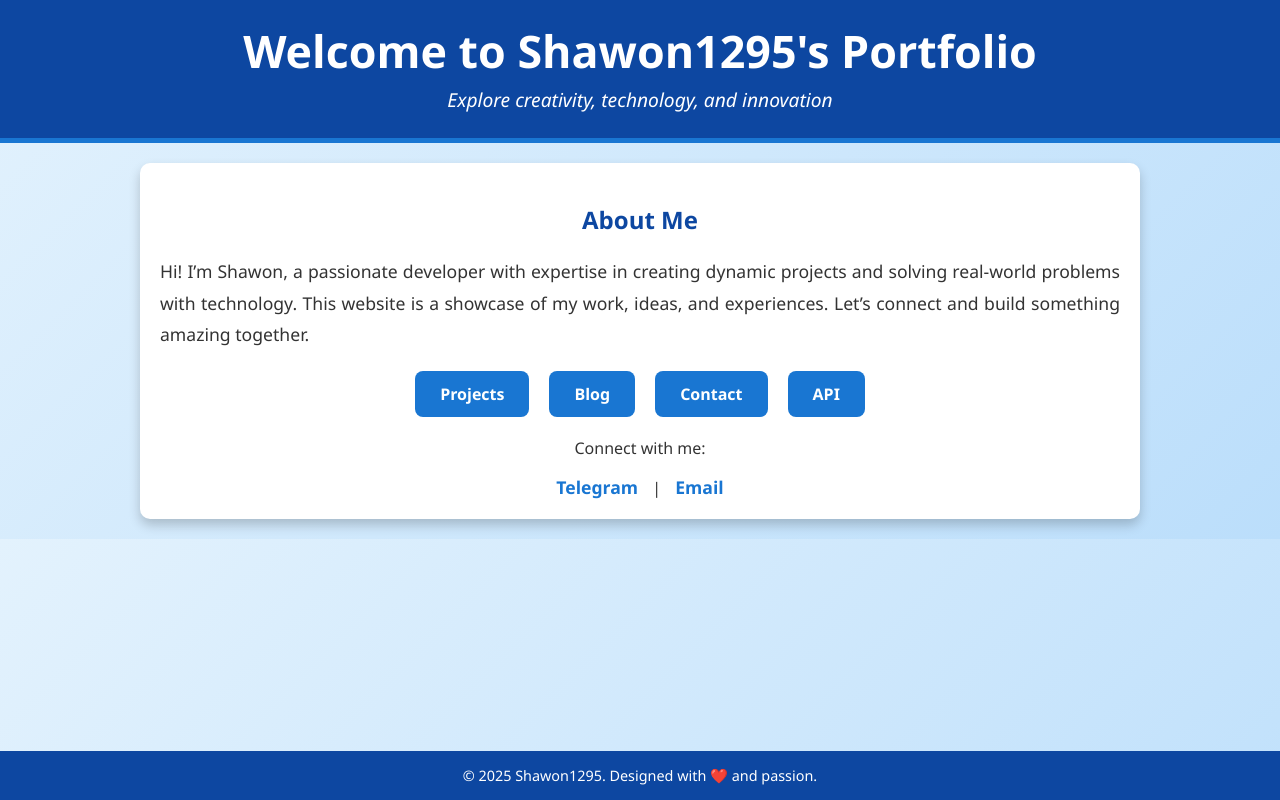
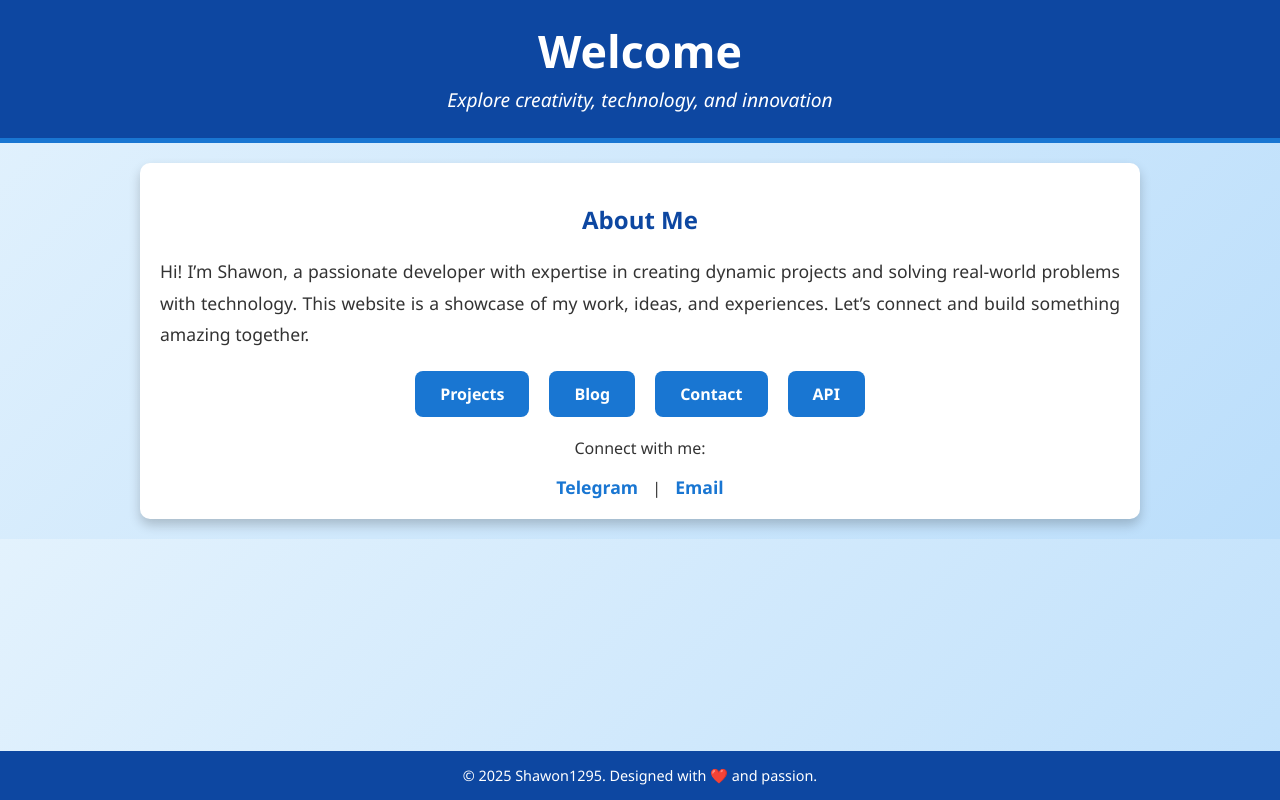
Before and after one commit to shawon1295/shawon1295.github.io, a plain HTML site: page index.html in a window 1280 px wide. Drawn offline with Linux system fonts and the light colour scheme.

Commit message:
Update index.html

```diff
--- a/index.html
+++ b/index.html
@@ -89,7 +89,7 @@
 </head>
 <body>
     <header>
-        <h1>Welcome to Shawon1295's Portfolio</h1>
+        <h1>Welcome</h1>
         <p>Explore creativity, technology, and innovation</p>
     </header>
     <div class="container">
```
